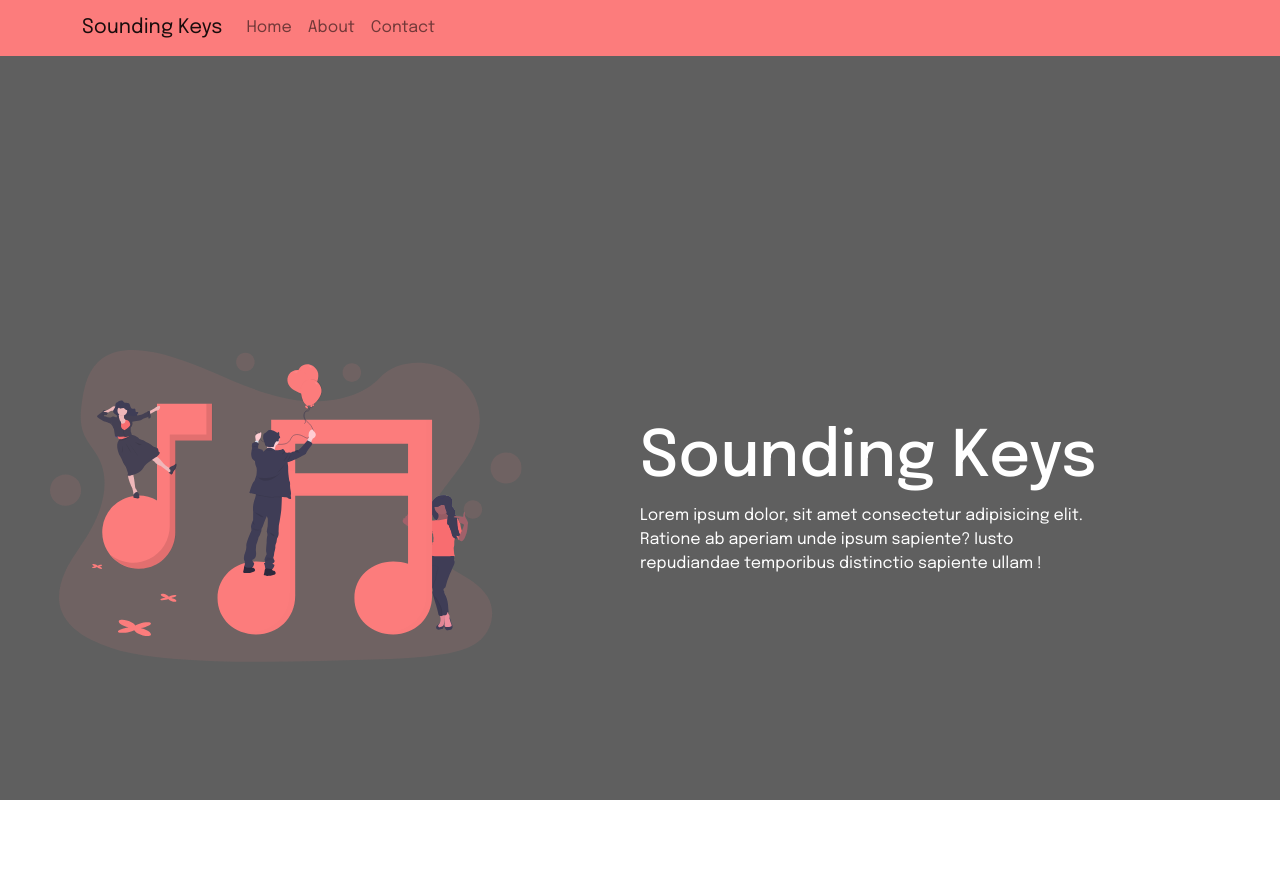
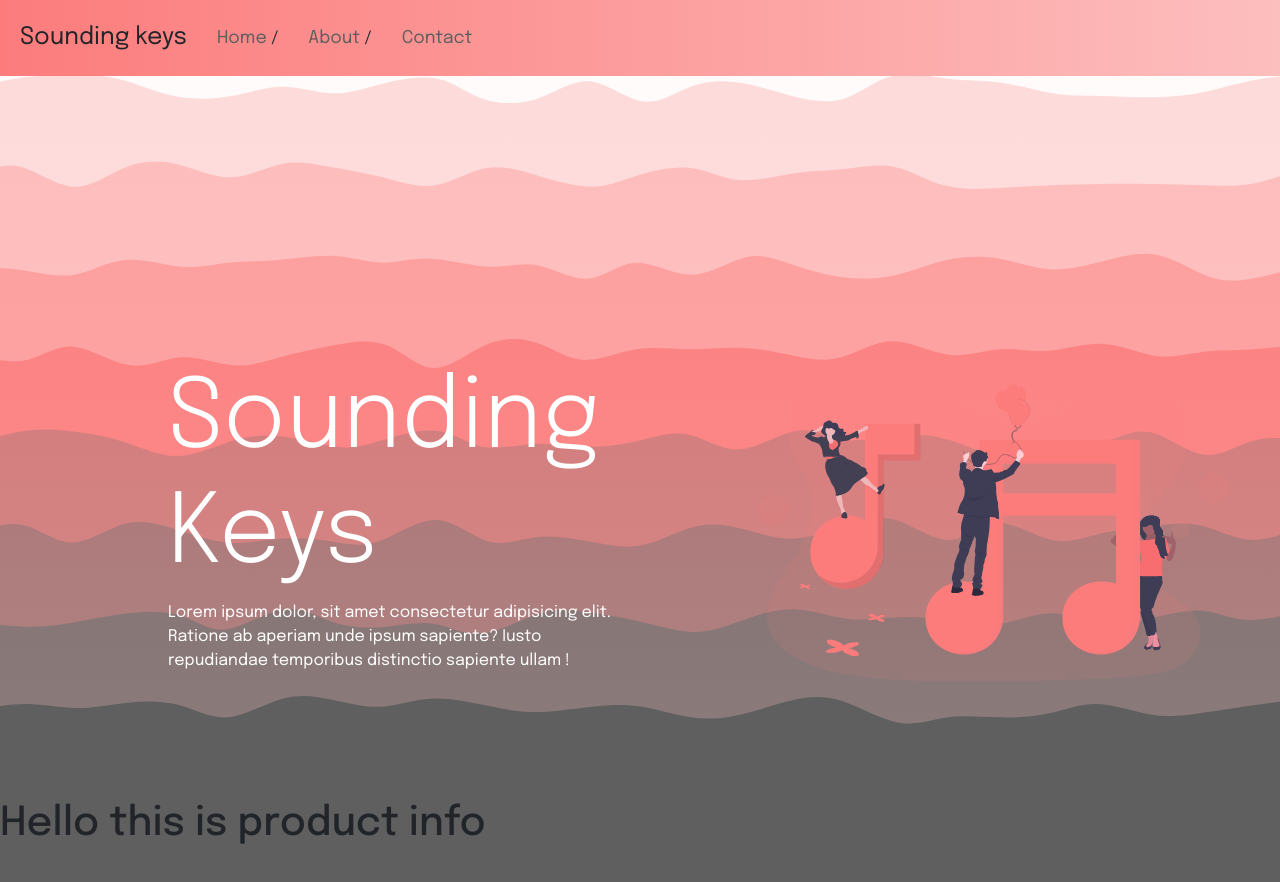
Before and after one commit to Mike1938/sounding-keys, a React (Create React App) app: page / in a window 1280 px wide. Shown: the top 882 px of the page. Built offline with nearby package versions, Linux system fonts and the light colour scheme.

Commit message:
Started styling the landing page change the navbar to my style and remove bootstrap navbar, added bg svg image

```diff
--- a/package.json
+++ b/package.json
@@ -13,6 +13,7 @@
     "react-icons": "^4.3.1",
     "react-router-dom": "^6.3.0",
     "react-scripts": "5.0.1",
+    "three": "^0.140.0",
     "web-vitals": "^2.1.4"
   },
   "scripts": {
--- a/src/Home.js
+++ b/src/Home.js
@@ -3,18 +3,21 @@ import Nav from "./components/Nav";
 
 const Home = ()=>{
     return(
+        <div className="homeCont">
             <div className="landingPage">
-            <div className="navCont">
                 <Nav/>
-            </div>
+
                 <div className="title">
-                <img src="../images/compose.svg"/>
                     <div className="titleInfo">
                         <h1>Sounding Keys</h1>
                         <p>Lorem ipsum dolor, sit amet consectetur adipisicing elit.
                             Ratione ab aperiam unde ipsum sapiente? Iusto repudiandae temporibus distinctio sapiente ullam !</p>
                     </div>
-
+                    <img src="../images/compose.svg"/>
+                </div>
+            </div>
+            <div className="productInfo">
+                <h1>Hello this is product info</h1>
             </div>
         </div>
     )
--- a/src/components/Nav.js
+++ b/src/components/Nav.js
@@ -1,21 +1,13 @@
-import { Navbar, Container } from "react-bootstrap";
-import { NavDropdown, Nav } from "react-bootstrap";
+
 import { Link } from "react-router-dom";
 const NavCont = () => {
   return (
-    <Navbar className="navColors" expand="lg">
-      <Container>
-        <Navbar.Brand href="/">Sounding Keys</Navbar.Brand>
-        <Navbar.Toggle aria-controls="basic-navbar-nav" />
-        <Navbar.Collapse id="basic-navbar-nav">
-          <Nav className="me-auto">
-            <Nav.Link href="/">Home</Nav.Link>
-            <Nav.Link href="/about">About</Nav.Link>
-            <Nav.Link href="/contact">Contact</Nav.Link>
-          </Nav>
-        </Navbar.Collapse>
-      </Container>
-    </Navbar>
+    <nav className="navCont">
+      <p className="brandName">Sounding keys</p>
+      <p className="navLinks"><Link to="/">Home </Link> /</p>
+      <p className="navLinks"><Link to="/about">About </Link> /</p>
+      <p className="navLinks"><Link to="/contact">Contact</Link></p>
+    </nav>
   )
 };
 export default NavCont;
--- a/src/styles.css
+++ b/src/styles.css
@@ -9,14 +9,42 @@ body, html{
 .cont{
     height: 100%;
 }
-
+.homeCont{
+    height: 100%;
+}
+.productInfo{
+    height: 100%;
+    background-color: #5F5F5F;
+}
 
 .landingPage{
     height: 100%;
-    background-color: #5F5F5F;
+    background-image: url("/public/images/landing.svg");
+    background-repeat: no-repeat;
+    background-position: center;
+    background-size: cover;
 }
-.navColors{
-    background-color: #FC7C7C;
+.navCont{
+    display: flex;
+    align-items: center;
+    padding: 20px 20px;
+    background: rgb(252,124,124);
+    background: linear-gradient(90deg, rgba(252,124,124,1) 0%, rgba(253,190,190,1) 100%);
+}
+.navCont p{
+    margin-right: 30px;
+    margin-bottom: 0;
+}
+.navLinks a{
+    text-decoration: none;
+    color: #5F5F5F;
+    font-size: 1.1rem;
+}
+.navLinks a:hover{
+    color: #000000;
+}
+.brandName{
+    font-size: 1.5rem;
 }
 .title{
     display: flex;
@@ -30,7 +58,8 @@ body, html{
     width: 40%;
 }
 .titleInfo h1{
-    font-size: 4rem;
+    font-size: 6rem;
+    font-weight: 300;
 }
 .titleInfo{
     width: 40%;
```
Also changed, not shown: public/images/landing.svg (added), 1 other file (tests, documents, lock files or other folders). Lines whose indentation alone changed are shown as unchanged.
